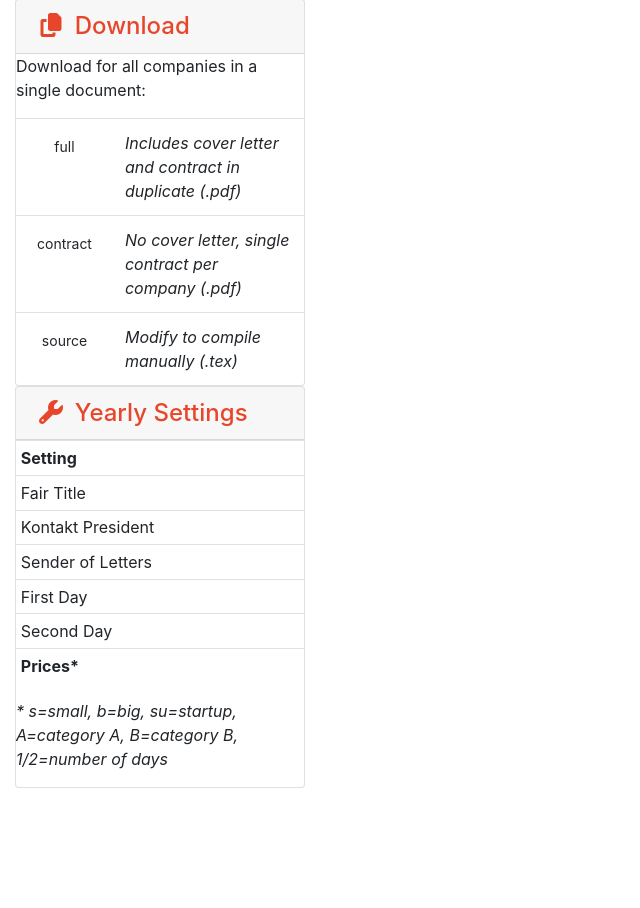
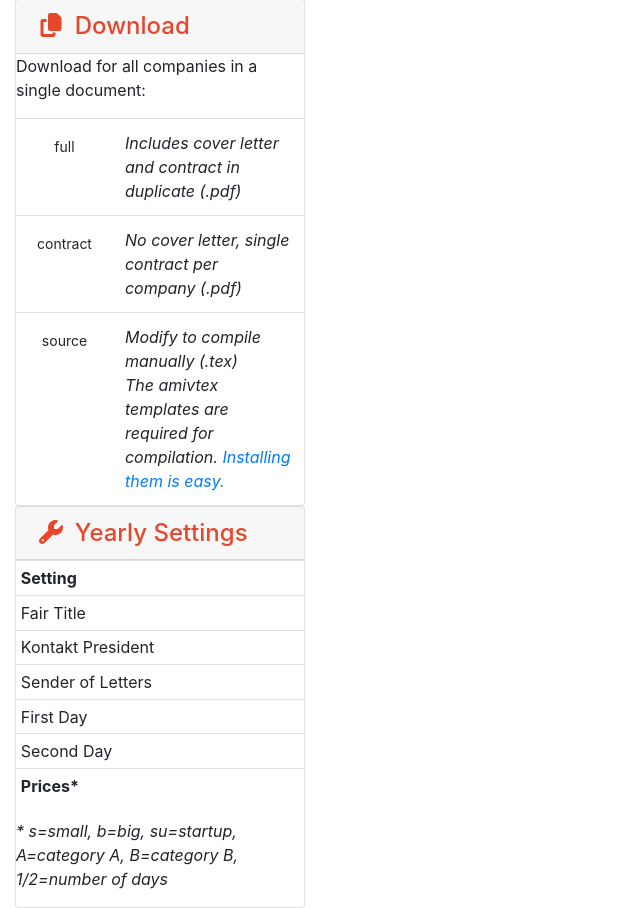
Before and after one commit to patricwi/contractor, a Flask app: template contractor/templates/main.html in a window 1280 px wide. Shown: the part 711-1619 px from the top of the page, without its empty margins (0-640 px from the left). Before the commit the page ends 1499 px from the top, so only its background shows below. Run offline with Flask 2, Linux system fonts and the light colour scheme; the template is opened without the code that fills it, so the values that code supplies are empty; parts of the project's set-up code (start-up, migrations or seed data) failed here and were passed over; some libraries are stand-ins or nearby versions.

Commit message:
Added link to installation of amivtex to source download description

```diff
--- a/contractor/templates/download.html
+++ b/contractor/templates/download.html
@@ -31,7 +31,12 @@
       source
     </a>
   </td>
-  <td><i>Modify to compile manually (.tex)</i></td>
+  <td><i>Modify to compile manually (.tex)<br />
+         The amivtex templates are required for compilation.
+         <a href="https://github.com/NotSpecial/amivtex">
+           Installing them is easy.
+         </a>
+         </i></td>
 </tr>
 </table>
 {% endblock %}
```
